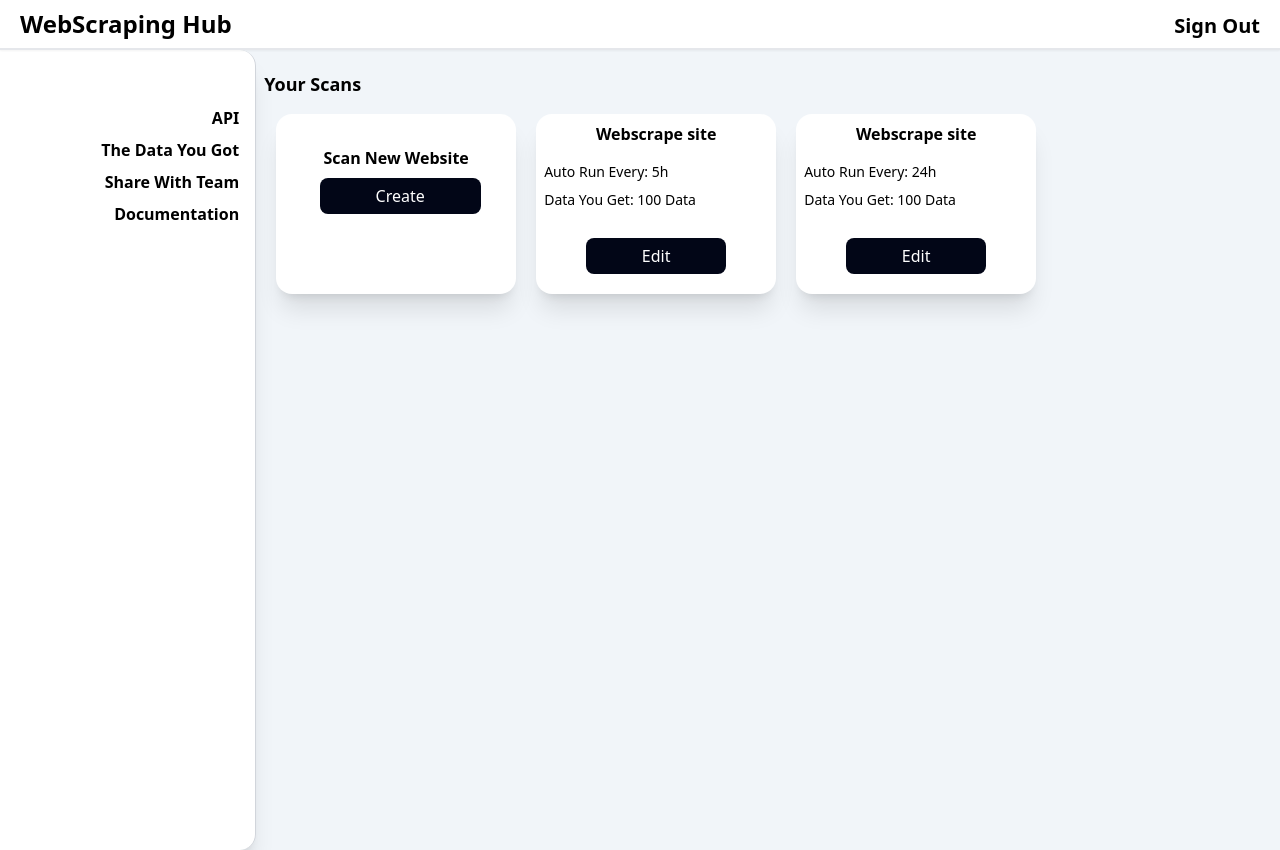
After one commit to justinzapanta/WebScraping-Hub-V2, a Django app: page /home/ in a window 1280 px wide. The commit adds this page. Run offline with Django 5.2, Linux system fonts and the light colour scheme.

Commit message:
Home Page and Scanning Tool UI DONE

```diff
--- a/tailwind.config.js
+++ b/tailwind.config.js
@@ -3,7 +3,8 @@ module.exports = {
   content: [
     './user_view/templates/user_view/parts/*.html',
     './user_view/templates/user_view/*.html',
-    './user_view/templates/user_view/authentication/*.html'
+    './user_view/templates/user_view/authentication/*.html',
+    './user_view/templates/user_view/home_page/*.html'
   ],
   theme: {
     extend: {},
--- a/user_view/static/css/style.css
+++ b/user_view/static/css/style.css
@@ -635,8 +643,22 @@ video {
   margin-bottom: 0.25rem;
 }
 
+.my-2 {
+  margin-top: 0.5rem;
+  margin-bottom: 0.5rem;
+}
+
+.my-7 {
+  margin-top: 1.75rem;
+  margin-bottom: 1.75rem;
+}
+
 .mb-2 {
   margin-bottom: 0.5rem;
+}
+
+.mb-3 {
+  margin-bottom: 0.75rem;
 }
 
 .mb-5 {
@@ -647,8 +669,16 @@ video {
   margin-bottom: 1.5rem;
 }
 
+.mb-7 {
+  margin-bottom: 1.75rem;
+}
+
 .ml-1 {
   margin-left: 0.25rem;
+}
+
+.ml-2 {
+  margin-left: 0.5rem;
 }
 
 .ml-3 {
@@ -667,6 +697,10 @@ video {
   margin-top: 2.5rem;
 }
 
+.mt-14 {
+  margin-top: 3.5rem;
+}
+
 .mt-2 {
   margin-top: 0.5rem;
 }
@@ -743,20 +797,108 @@ video {
   width: 14rem;
 }
 
+.w-60 {
+  width: 15rem;
+}
+
 .w-72 {
   width: 18rem;
+}
+
+.w-80 {
+  width: 20rem;
 }
 
 .w-9\/12 {
   width: 75%;
 }
 
+.w-4\/12 {
+  width: 33.333333%;
+}
+
+.w-5\/12 {
+  width: 41.666667%;
+}
+
+.w-4\/5 {
+  width: 80%;
+}
+
+.w-2\/4 {
+  width: 50%;
+}
+
+.w-2\/12 {
+  width: 16.666667%;
+}
+
+.w-2\/6 {
+  width: 33.333333%;
+}
+
+.w-2\/3 {
+  width: 66.666667%;
+}
+
+.w-1\/2 {
+  width: 50%;
+}
+
+.w-11\/12 {
+  width: 91.666667%;
+}
+
+.w-96 {
+  width: 24rem;
+}
+
+.w-24 {
+  width: 6rem;
+}
+
+.w-20 {
+  width: 5rem;
+}
+
+.w-11 {
+  width: 2.75rem;
+}
+
+.w-12 {
+  width: 3rem;
+}
+
+.w-14 {
+  width: 3.5rem;
+}
+
+.w-16 {
+  width: 4rem;
+}
+
+.w-10 {
+  width: 2.5rem;
+}
+
+.w-40 {
+  width: 10rem;
+}
+
 .max-w-full {
   max-width: 100%;
 }
 
+.max-w-0 {
+  max-width: 0px;
+}
+
 .flex-col {
   flex-direction: column;
+}
+
+.content-center {
+  align-content: center;
 }
 
 .items-center {
@@ -795,9 +937,18 @@ video {
   border-radius: 0.75rem;
 }
 
+.rounded-sm {
+  border-radius: 0.125rem;
+}
+
 .rounded-l-3xl {
   border-top-left-radius: 1.5rem;
   border-bottom-left-radius: 1.5rem;
+}
+
+.rounded-r-2xl {
+  border-top-right-radius: 1rem;
+  border-bottom-right-radius: 1rem;
 }
 
 .border {
@@ -806,6 +957,10 @@ video {
 
 .border-b-2 {
   border-bottom-width: 2px;
+}
+
+.border-r {
+  border-right-width: 1px;
 }
 
 .border-black {
@@ -848,6 +1003,11 @@ video {
   padding-right: 2.5rem;
 }
 
+.px-14 {
+  padding-left: 3.5rem;
+  padding-right: 3.5rem;
+}
+
 .px-2 {
   padding-left: 0.5rem;
   padding-right: 0.5rem;
@@ -856,6 +1016,16 @@ video {
 .px-6 {
   padding-left: 1.5rem;
   padding-right: 1.5rem;
+}
+
+.py-1 {
+  padding-top: 0.25rem;
+  padding-bottom: 0.25rem;
+}
+
+.py-1\.5 {
+  padding-top: 0.375rem;
+  padding-bottom: 0.375rem;
 }
 
 .py-2 {
@@ -891,8 +1061,40 @@ video {
   padding-top: 0.25rem;
 }
 
+.pt-2 {
+  padding-top: 0.5rem;
+}
+
 .pt-3 {
   padding-top: 0.75rem;
+}
+
+.pt-4 {
+  padding-top: 1rem;
+}
+
+.pt-8 {
+  padding-top: 2rem;
+}
+
+.pr-10 {
+  padding-right: 2.5rem;
+}
+
+.pt-10 {
+  padding-top: 2.5rem;
+}
+
+.pt-7 {
+  padding-top: 1.75rem;
+}
+
+.pl-3 {
+  padding-left: 0.75rem;
+}
+
+.pt-5 {
+  padding-top: 1.25rem;
 }
 
 .text-center {
@@ -901,6 +1103,10 @@ video {
 
 .text-start {
   text-align: start;
+}
+
+.text-end {
+  text-align: end;
 }
 
 .font-sans {
@@ -1001,6 +1231,10 @@ video {
 
   .md\:ml-8 {
     margin-left: 2rem;
+  }
+
+  .md\:mr-5 {
+    margin-right: 1.25rem;
   }
 
   .md\:mr-8 {
@@ -1069,6 +1335,14 @@ video {
 
   .md\:flex-row {
     flex-direction: row;
+  }
+
+  .md\:flex-wrap {
+    flex-wrap: wrap;
+  }
+
+  .md\:justify-normal {
+    justify-content: normal;
   }
 
   .md\:justify-start {
@@ -1108,6 +1382,22 @@ video {
     padding-left: 11rem;
   }
 
+  .md\:pl-5 {
+    padding-left: 1.25rem;
+  }
+
+  .md\:pr-10 {
+    padding-right: 2.5rem;
+  }
+
+  .md\:pr-20 {
+    padding-right: 5rem;
+  }
+
+  .md\:pr-32 {
+    padding-right: 8rem;
+  }
+
   .md\:text-start {
     text-align: start;
   }
--- /dev/null
+++ b/user_view/templates/user_view/home_page/home_page.html
@@ -0,0 +1,111 @@
+{% extends 'user_view/parts/base.html' %}
+{% load static %}
+
+{% block link %}
+<link rel="stylesheet" href="{% static 'css/style.css' %}">
+{% endblock %}
+
+
+{% block nav_link %}
+<li><a class="md:font-bold text-xl menu hover:cursor-pointer" href="{% url 'sign-out' %}">Sign Out</a></li>
+{% endblock %}
+
+{% block list %}
+<li><a href="{% url 'sign-out' %}" class="hover:cursor-pointer font-bold text-xl">Sign Out</a></li>
+{% endblock %}
+
+
+{% block content %}
+    <div class="container max-w-full flex h-screen bg-slate-100 ">
+        <div class="container relative hidden md:block w-80 rounded-r-2xl border-r border-gray-300 h-screen bg-white shadow-xl">
+            <ul class="absolute right-4 mt-14 text-end text-md font-bold">
+                <li><a href="#">API</a></li>
+                <li class="my-2"><a href="#">The Data You Got</a></li>
+                <li class="mb-2"><a href="#">Share With Team</a></li>
+                <li><a href="#">Documentation</a></li>
+            </ul>
+        </div>
+        <div class="container max-w-full h-screen relative">
+            <h1 class="text-lg font-bold mt-5 ml-2">Your Scans</h1>
+            <div class="container max-w-full flex justify-center md:justify-normal md:pl-5">
+                <div class="flex flex-col md:flex-row md:flex-wrap">
+
+                    <div onclick="open_modal()" class="mb-5 md:mr-5 container w-60 bg-white rounded-2xl mt-4 pt-8 pb-5 shadow-xl project-card">
+                        <h2 class="text-center font-bold">Scan New Website</h2>
+                        <ul class="pl-2">
+                            <div class="container max-w-full flex justify-center mt-2">
+                                <a class="bg-slate-950 text-center text-white rounded-lg py-1.5 px-14 hover:cursor-pointer">Create</a>
+                            </div>
+                        </ul>
+                    </div>
+
+                    <div class="mb-5 md:mr-5 container w-60 bg-white rounded-2xl mt-4 pt-2 pb-5 shadow-xl project-card">
+                        <h2 class="text-center font-bold">Webscrape site</h2>
+                        <ul class="pl-2 mt-4">
+                            <li class="mt-2"><h3 class="text-sm">Auto Run Every: 5h</h3></li>
+                            <li class="my-2"><h3 class="text-sm">Data You Get: 100 Data</h3></li>
+                        </ul>
+                        <div class="container max-w-full flex justify-center mt-7">
+                            <a href="/scan/" class="bg-slate-950 text-center text-white rounded-lg py-1.5 px-14">Edit</a>
+                        </div>
+                    </div>
+
+                    <div class="mb-5 md:mr-5 container w-60 bg-white rounded-2xl mt-4 pt-2 pb-5 shadow-xl project-card">
+                        <h2 class="text-center font-bold">Webscrape site</h2>
+                        <ul class="pl-2 mt-4">
+                            <li class="mt-2"><h3 class="text-sm">Auto Run Every: 24h</h3></li>
+                            <li class="my-2"><h3 class="text-sm">Data You Get: 100 Data</h3></li>
+                        </ul>
+                        <div class="container max-w-full flex justify-center mt-7">
+                            <a href="/home/" class="bg-slate-950 text-center text-white rounded-lg py-1.5 px-14">Edit</a>
+                        </div>
+                    </div>
+                </div>
+            </div>
+
+            <div id="create-modeal" class="hidden">
+                <div class="fixed container max-w-full top-0 h-screen flex flex-col justify-center" style="background-color: rgba(0, 0, 0, 0.473);">
+                    <div class="flex justify-center ">
+                        <div class="bg-white container w-10/12 md:w-5/12 rounded-2xl relative md:absolute md:top-40 md:left-48">
+                            <a class="font-bold text-lg absolute right-4 mt-4 hover:cursor-pointer" onclick="close_modal()">X</a>
+                            <form class="container flex justify-center mt-10" action="">
+                                <div class="flex flex-col">
+                                    <div class="flex flex-col w-56 md:w-72">
+                                        <div>
+                                            <label for="">Name:</label>
+                                        </div>
+                                        <input class="border pl-1 h-8 md:h-9 border-black rounded-md" type="text">
+                                    </div>
+
+                                    <div class="flex flex-col mt-4">
+                                        <div>
+                                            <label for="">Website URL:</label>
+                                        </div>
+                                        <input class="border pl-1 h-8 border-black rounded-md" type="text">
+                                    </div>
+
+                                    <div class="flex justify-center my-7">
+                                        <button class="w-36 font-bold rounded-xl h-10 bg-slate-950 text-white">Start Scan</button>
+                                    </div>
+                                </div>
+                            </form>
+                        </div>
+                    </div>
+                </div>
+            </div>
+        </div>
+    </div>
+{% endblock %}
+
+{% block script %}
+    <script>
+        const modal_create = document.querySelector('#create-modeal')
+        function close_modal(){
+            modal_create.style.display = 'none'
+        }
+
+        function open_modal(){
+            modal_create.style.display = 'block'
+        }
+    </script>
+{% endblock %}
--- a/user_view/templates/user_view/index.html
+++ b/user_view/templates/user_view/index.html
@@ -6,7 +6,8 @@
 {% endblock %}
 
 {% block content %}
-    <div class="container max-w-full relative flex justify-end mt-4 ">
+    <div class="bg-white">
+        <div class="container max-w-full relative flex justify-end pt-4 ">
             <h1 class="absolute top-3 md:top-14 left-5 text-xl font-bold md:text-4xl">Welcom To</h1>
             <h1 class="absolute top-9 md:top-24 left-5 text-md font-bold md:text-4xl"">WebScraping Hub</h1>
             <img src="{% static 'img/index-img1.png' %}" class="mt-7 w-9/12 md:w-2/4" alt="image">
@@ -21,6 +22,7 @@
             <div class="mt-2 md:mt-9 md:text-start md:pl-44">
                 <a href="{% url 'sign-in' %}" class="hover:cursor-pointer mr-2 bg-slate-950 text-white rounded-3xl md:text-xl md:py-2 md:px-14 py-2 px-10">Sign In</a>
                 <a href="#pricing" class="hover:cursor-pointer text-slate-950 font-bold rounded-2xl md:text-xl md:py-3 md:px-16 py-2 px-10">Pricing</a>
+            </div>
         </div>
     </div>
 
--- a/user_view/templates/user_view/parts/base.html
+++ b/user_view/templates/user_view/parts/base.html
@@ -13,12 +13,12 @@
     <link rel="stylesheet" href="https://cdnjs.cloudflare.com/ajax/libs/font-awesome/5.15.4/css/all.min.css">
 
 </head>
-<body class="relative">
+<body class="relative bg-slate-100">
     <header class="container max-w-full border-b-2 py-2 sticky bg-white top-0 shadow-sm z-30 md:flex">
         <h1 class="md:flex-1 md:font-bold text-center md:text-start md:ml-5 font-sans font-bold text-xl md:text-2xl">WebScraping Hub</h1>
         <a id="menu" class="md:hidden menu-icon text-black absolute top-0 right-0 mt-2 mr-4"><i class="fas fa-regular fa-bars fa-2x"></i></a>
         <nav class="md:block hidden pr-5 pt-1">
-            <ul>
+            <ul class="flex">
                 {% block nav_link %}
                     <li><a class="md:font-bold text-xl menu hover:cursor-pointer" href="{% url 'sign-in' %}">Sign In</a></li>
                 {% endblock %}
@@ -42,6 +42,8 @@
     </div>
 </body>
     {% block script %}
+
+    {% endblock %}
     <script>
         const mobile_menu = document.querySelector('#mobile-menu')
 
@@ -53,5 +55,4 @@
             mobile_menu.style.display = 'block'
         })
     </script>
-    {% endblock %}
 </html>
--- a/user_view/urls.py
+++ b/user_view/urls.py
@@ -5,4 +5,7 @@ urlpatterns = [
     path('', views.index, name='index'),
     path('sign-in/', views.sign_in, name='sign-in'),
     path('sign-up/', views.sign_up, name='sign-up'),
+    path('sign-out/', views.sign_out, name='sign-out'),
+    path('home/', views.home, name='home'),
+    path('scan/', views.scan, name='scan')
 ]
--- a/user_view/views.py
+++ b/user_view/views.py
@@ -4,12 +4,22 @@ from django.contrib.auth import authenticate, login, logout
 # Create your views here.
 
 def index(request):
+    if request.user.is_authenticated:
+        return redirect('home')
+
     return render(request, 'user_view/index.html')
+
+
+def home(request):
+    return render(request, 'user_view/home_page/home_page.html')
 
 
 
 def sign_in(request):
     data = {'notif' : ''}
+
+    if request.user.is_authenticated:
+        return redirect('home')
 
     if request.method == 'POST':
         user = authenticate(
@@ -19,7 +29,7 @@ def sign_in(request):
 
         if user:
             login(request, user)
-            return redirect('index')
+            return redirect('home')
 
         data['notif'] = 'Invalid Email or Password'
 
@@ -29,6 +39,9 @@ def sign_in(request):
 
 def sign_up(request):
     data = {'notif' : ''}
+
+    if request.user.is_authenticated:
+        return redirect('home')
 
     if request.method == 'POST':
         user = User.objects.filter(
@@ -46,3 +59,14 @@ def sign_up(request):
 
         data['notif'] = 'Email Already Exists'
     return render(request, 'user_view/authentication/sign_up.html', data)
+
+
+
+def sign_out(request):
+    if request.user.is_authenticated:
+        logout(request)
+    return redirect('index')
+
+
+def scan(request):
+    return render(request, 'user_view/home_page/webscrape.html')
```
Also changed, not shown: other parts of user_view/static/css/style.css (+94 -10 lines), user_view/templates/user_view/home_page/webscrape.html (added, +69 -0 lines), db.sqlite3. Lines whose indentation alone changed are shown as unchanged.
